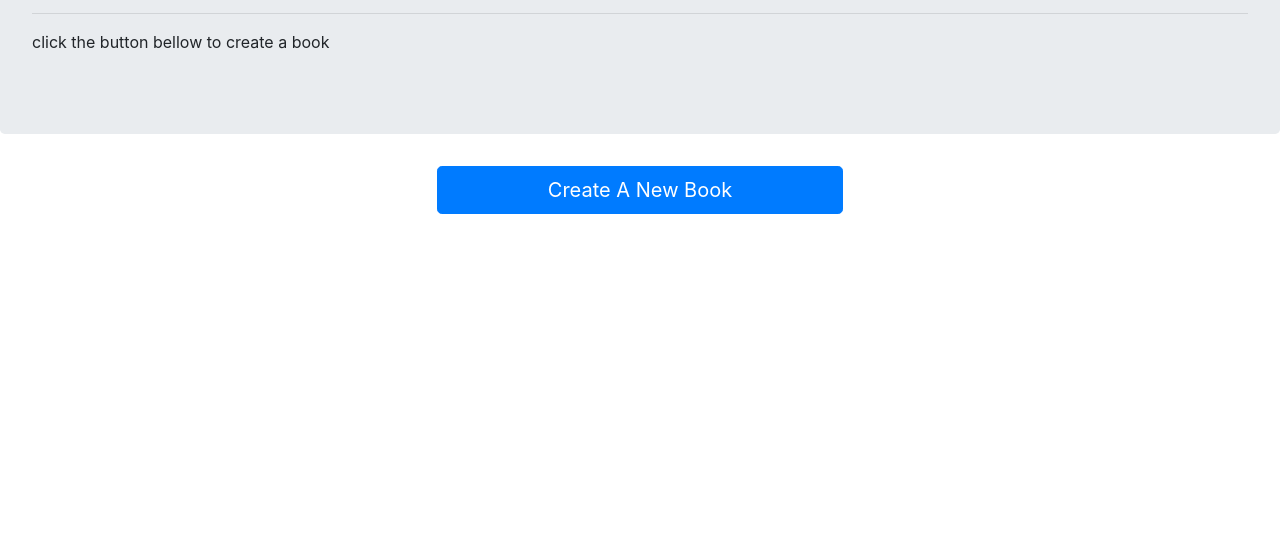
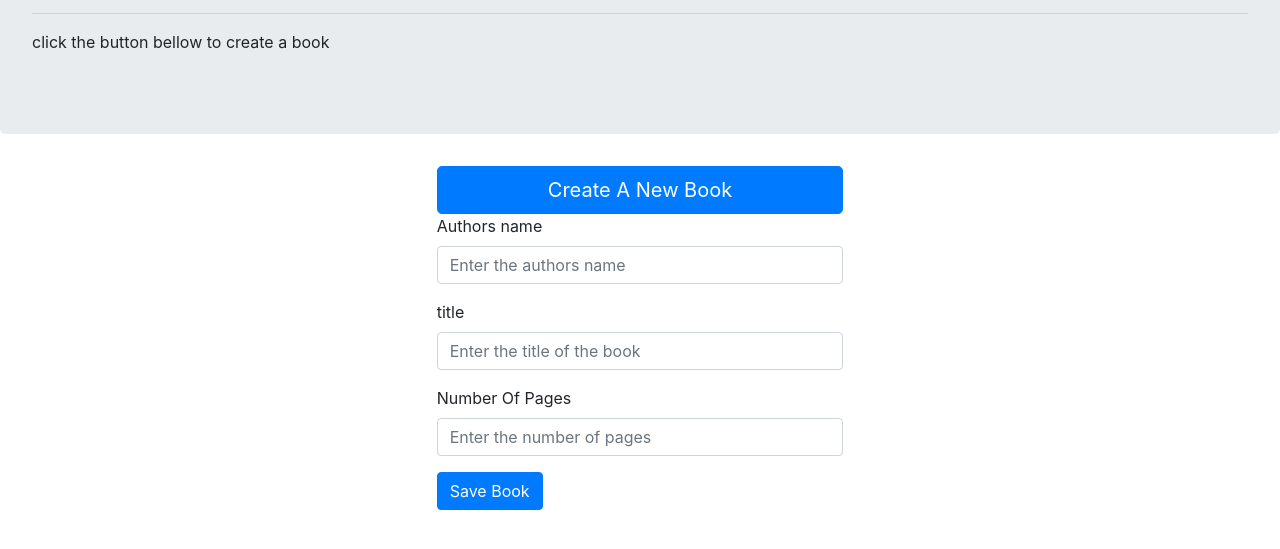
Before and after one commit to BenjaminGarza/javascript-library, a website: page src/index.html in a window 1280 px wide. Shown: the part 191-740 px from the top of the page. Drawn offline with nearby package versions, Linux system fonts and the light colour scheme.

Commit message:
Added form for book and fluid container for displaying library

```diff
--- a/src/index.html
+++ b/src/index.html
@@ -16,16 +16,37 @@
       <hr class="m-y-md">
       <p>click the button bellow to create a book</p>
     </div>
-    <div class="row">
+  	<div class="row">
       <div class="col-md-4 mx-auto">
         <button type="button" class="btn btn-primary btn-lg btn-block" id="displayForm">
           Create A New Book
         </button>
-
-
+        <form id="form" class="hide-form">
+          <div class="form-group">
+            <label for="authorsName">Authors name</label>
+            <input type="text" class="form-control" id="authorsName" aria-describedby="emailHelp" placeholder="Enter the authors name">
+          </div>
+          <div class="form-group">
+            <label for="booktitle">title</label>
+            <input type="text" class="form-control" id="bookTitle" placeholder="Enter the title of the book">
+          </div>
+          <div class="form-group">
+            <label for="numberOfPages">Number Of Pages</label>
+            <input type="text" class="form-control" id="numberOfPages" placeholder="Enter the number of pages">
+          </div>
+          <button type="button" class="btn btn-primary" id="saveBook">Save Book</button>
+        </form>
       </div>
     </div>
 
-      <script src="script.js"></script>
+    <div class="container-fluid p-5 mt-3" id="book-wrapper">
+      <div class="container">
+        <div class="row mt-5" id="displayBooks">
+
+        </div>
+      </div>
+    </div>
+
+        <script src="script.js"></script>
   </body>
 </html>
```
